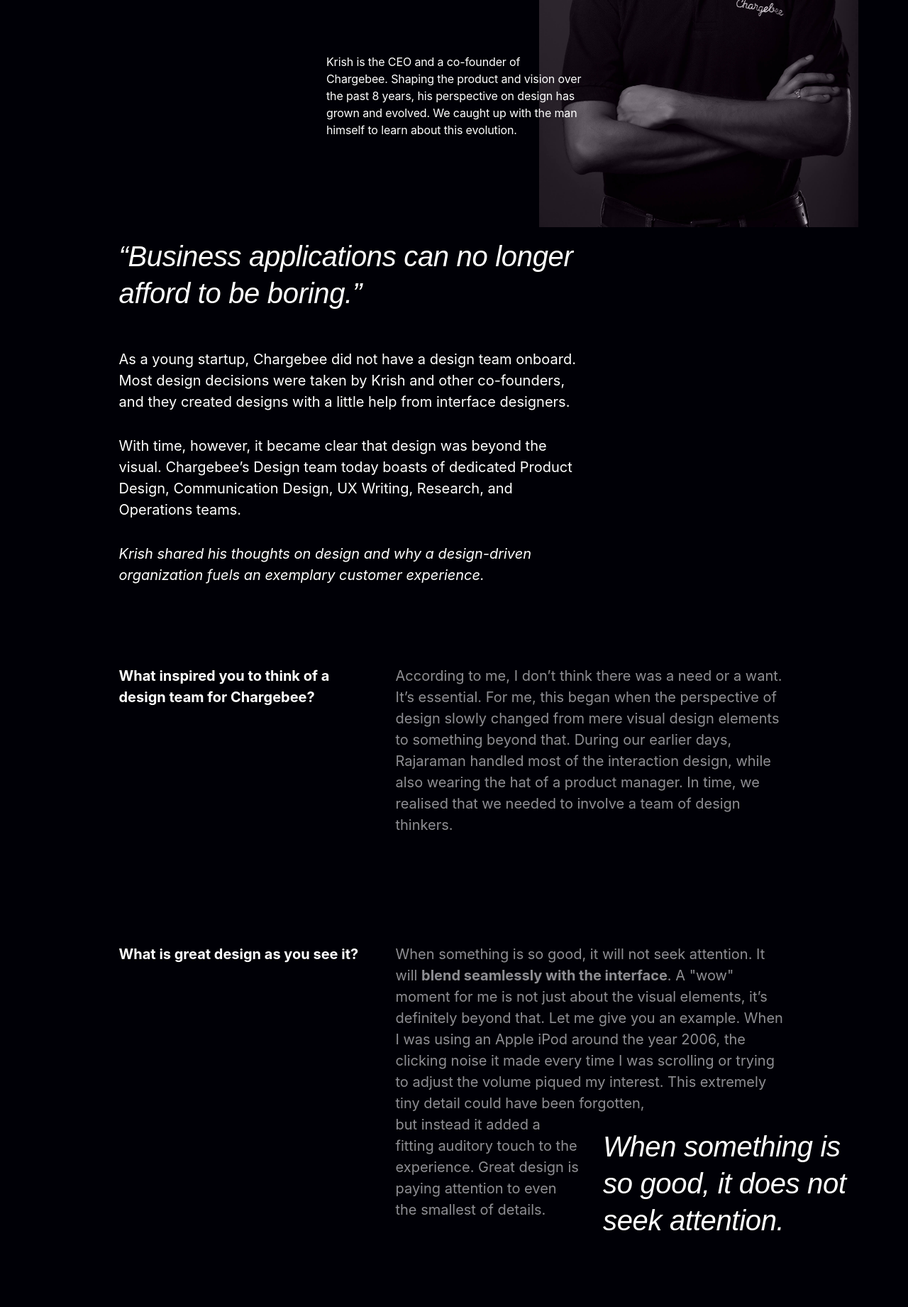
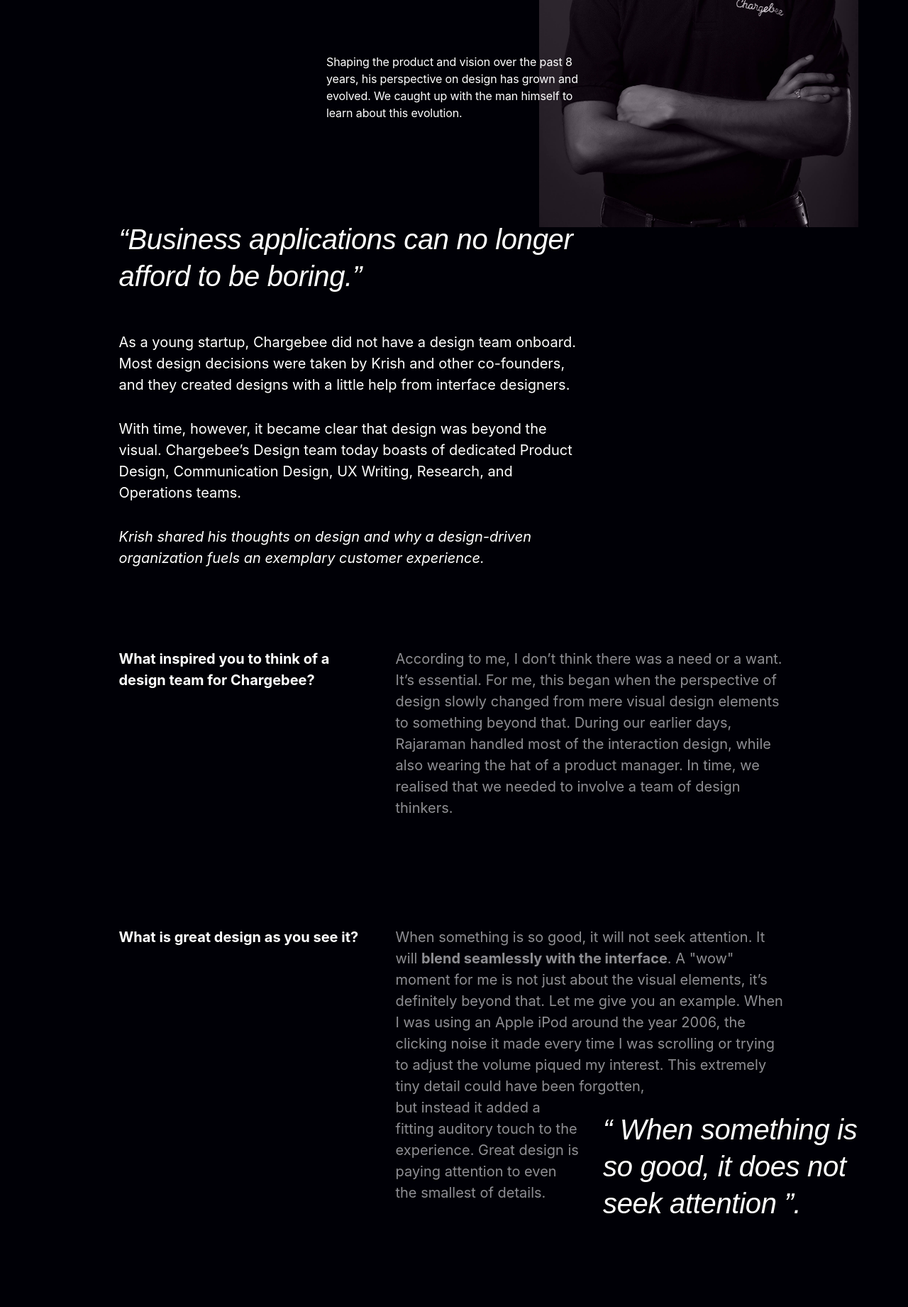
Before and after one commit to chargebee/chargebee-design, a plain HTML site: page design-dialogue/talking-design-with-krish/index.html in a window 1280 px wide. Shown: the part 499-2340 px from the top of the page at 71% size. Drawn offline with nearby package versions, Linux system fonts and the light colour scheme; a web font is replaced by a local one.

Commit message:
Talking design with krish
Remove unwanted copy

```diff
--- a/design-dialogue/talking-design-with-krish/index.html
+++ b/design-dialogue/talking-design-with-krish/index.html
@@ -106,7 +106,7 @@
                 </div>
                 <div class="col-sm-5 col-sm-offset-1 col-md-4 col-md-offset-3 col-lg-4 col-lg-offset-4">
                     <div class="cd-banner__desc">
-                        Krish is the CEO and a co-founder of Chargebee. Shaping the product and vision over the past 8 years, his perspective on design has grown and evolved. We caught up with the man himself to learn about this evolution.
+                       Shaping the product and vision over the past 8 years, his perspective on design has grown and evolved. We caught up with the man himself to learn about this evolution.
                     </div>
                 </div>
             </div>
@@ -240,7 +240,7 @@
                         <div class="col-sm-12 col-md-6">
                             <div class="cd-article" style="padding-top: 0;">
                                 <div class="cd-article__highlight" style="padding-top: 20px; margin-bottom: 20px;">
-                                    When something is so good, it does not seek attention.
+                                    “ When something is so good, it does not seek attention ”.
                                 </div>
                             </div>
                         </div>
@@ -396,7 +396,7 @@
                         <div class="col-sm-12 col-md-6">
                             <div class="cd-article" style="padding-top: 0;">
                                 <div class="cd-article__highlight" style="padding-top: 20px; margin-bottom: 20px;">
-                                    If for any reason I forget to add an attachment, it reminds me to. So I always feel like it has my back.
+                                    “ If for any reason I forget to add an attachment, it reminds me to. So I always feel like it has my back ”.
                                 </div>
                             </div>
                         </div>
```
